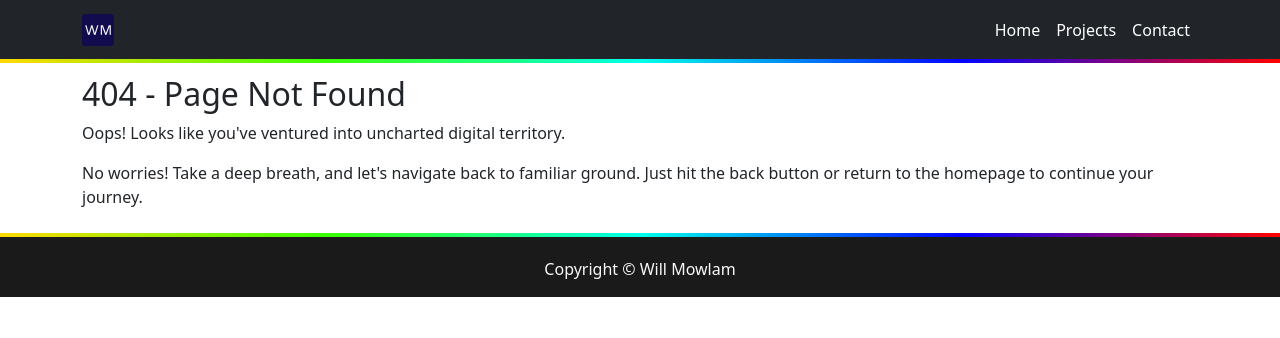
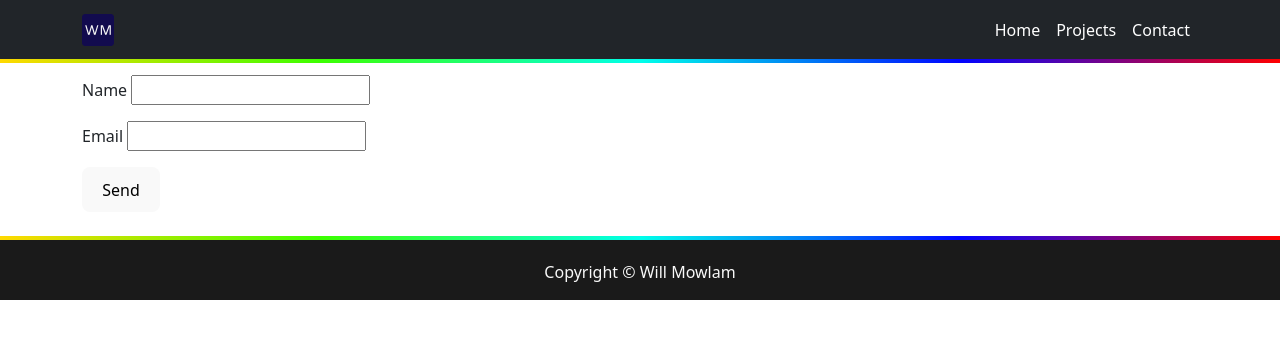
Before and after one commit to willmowlam/nebulus-react-portfolio, a React (Vite) app: page /test in a window 1280 px wide. Shown: the top 338 px of the page. Built offline with nearby package versions, Linux system fonts and the light colour scheme.

Commit message:
Test a basic Netlify contact form

```diff
--- a/src/App.jsx
+++ b/src/App.jsx
@@ -1,7 +1,7 @@
 import { Routes, Route } from 'react-router-dom';
 import Header from './components/Header';
 import Footer from './components/Footer';
-import {Home, Projects, Contact, ContactSuccess, Custom404} from './components/Pages';
+import { Home, Projects, Contact, ContactSuccess, ContactTest, Custom404 } from './components/Pages';
 import 'bootstrap/dist/css/bootstrap.min.css';
 //import './App.css';
 
@@ -14,6 +14,7 @@ function App() {
         <Route path="/projects" element={<Projects />} />
         <Route path="/contact" element={<Contact />} />
         <Route path="/contact-success" element={<ContactSuccess />} />
+        <Route path="/test" element={<ContactTest />} />
         <Route path="/*" element={<Custom404 />} />
       </Routes>
       <Footer />
--- /dev/null
+++ b/src/components/Pages/ContactTest.jsx
@@ -0,0 +1,27 @@
+import { useEffect } from 'react';
+import Container from 'react-bootstrap/Container';
+
+function ContactTest() {
+
+  useEffect(() => {
+    document.title = `Contact Test ~ Will Mowlam // Web Developer`;
+  }, []);
+
+  return (
+    <Container as="main" id="page-contact">
+      <form name="test" netlify>
+        <p>
+          <label>Name <input type="text" name="name" /></label>
+        </p>
+        <p>
+          <label>Email <input type="email" name="email" /></label>
+        </p>
+        <p>
+          <button type="submit">Send</button>
+        </p>
+      </form>
+    </Container>
+  );
+}
+
+export default ContactTest;
--- a/src/components/Pages/index.jsx
+++ b/src/components/Pages/index.jsx
@@ -3,3 +3,4 @@ export {default as Projects} from './Projects';
 export {default as Contact} from './Contact';
 export {default as ContactSuccess} from './ContactSuccess';
 export {default as Custom404} from './404';
+export {default as ContactTest} from './ContactTest';
```
